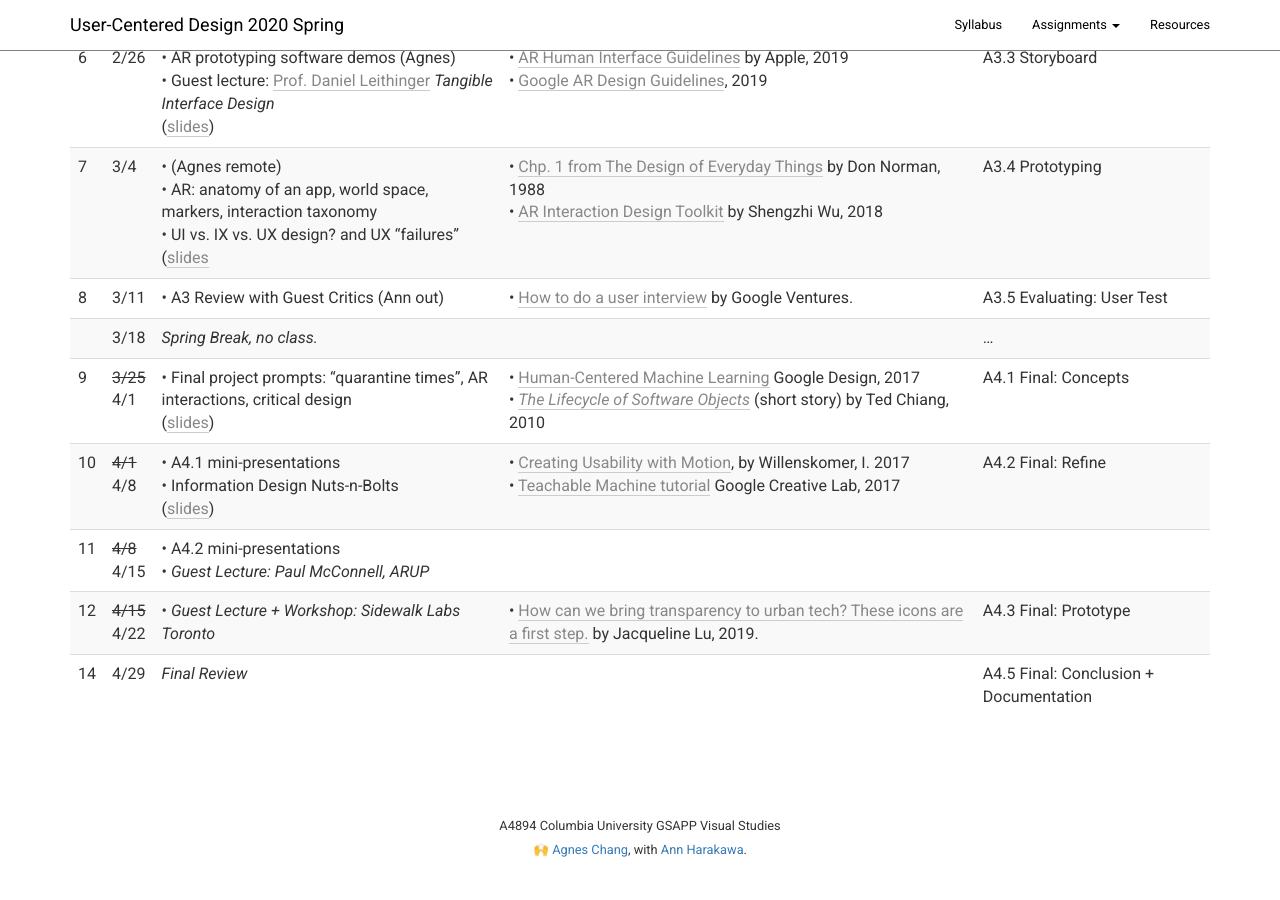
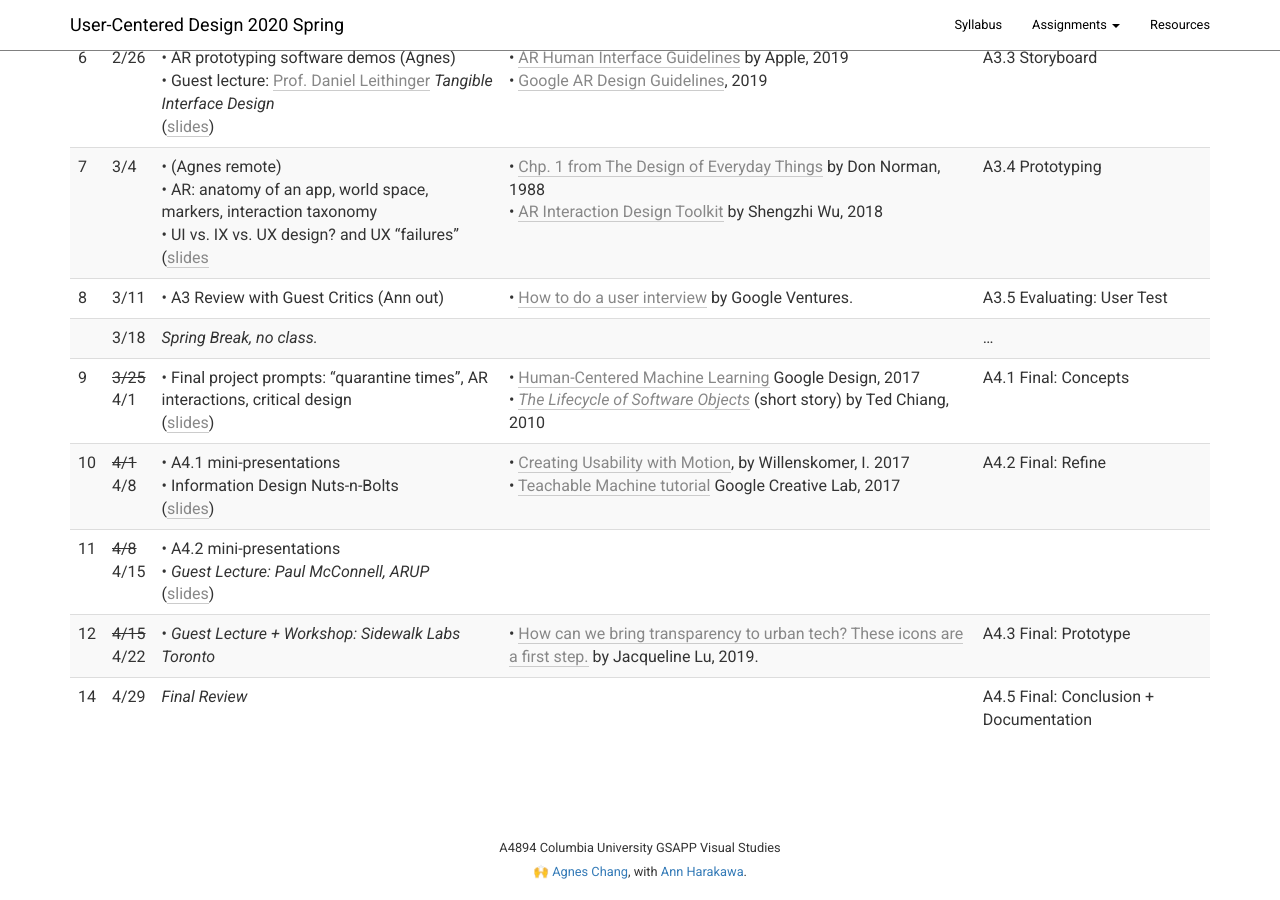
Before and after one commit to columbiaspatialinfo/columbiaspatialinfo.github.io, a Jekyll site: the page built from index.md, in a window 1280 px wide and 900 px high, scrolled down 1209 px. Built offline with Jekyll 4.4.1, drawn with Linux system fonts in a browser that asks for light colours; our own code applies the rules of GitHub Pages for plain Markdown files; before the commit the page ends 2087 px from its top, so only the background shows below that.

Commit message:
Update index.md

```diff
--- a/index.md
+++ b/index.md
@@ -37,6 +37,6 @@ _Subject to change as semester progresses._
 |          | 3/18     | *Spring Break, no class.*                                                                              |                                                                                                                                                                                                                                                                                 | …                                                      |
 | 9        | ~~3/25~~<br>4/1     | • Final project prompts: "quarantine times", AR interactions, critical design<br>([slides](https://docs.google.com/presentation/d/1CHVgNC1b2EwlSl-tIb2RMIKOK6WdBZT_a09tWTHoqW8/edit#slide=id.g727ae0e415_1_71))                | • [Human-Centered Machine Learning](https://medium.com/google-design/human-centered-machine-learning-a770d10562cd) Google Design, 2017<br>• [_The Lifecycle of Software Objects_](https://courseworks2.columbia.edu/courses/99938/files?preview=7513849) (short story) by Ted Chiang, 2010                                                                                                                                        | A4.1 Final: Concepts                                  |
 | 10       | ~~4/1~~<br>4/8      | • A4.1 mini-presentations<br>• Information Design Nuts-n-Bolts<br>([slides](https://docs.google.com/presentation/d/1U5XJU-Oqr1TB7fyuvhBXkFUIRH31c9Oi9qFsBvcnL4c/edit?usp=sharing))                                                                                  | • [Creating Usability with Motion](https://medium.com/ux-in-motion/creating-usability-with-motion-the-ux-in-motion-manifesto-a87a4584ddc), by Willenskomer, I. 2017<br>• [Teachable Machine tutorial](https://teachablemachine.withgoogle.com/) Google Creative Lab, 2017                                                                                                             | A4.2 Final: Refine                                   |
-| 11       | ~~4/8~~<br>4/15      | • A4.2 mini-presentations<br>• *Guest Lecture: Paul McConnell, ARUP*                                                                     |                                                                                                                                                                                                                                                                                 |                                                        |
+| 11       | ~~4/8~~<br>4/15      | • A4.2 mini-presentations<br>• *Guest Lecture: Paul McConnell, ARUP*<br>([slides](https://docs.google.com/presentation/d/1plj3HQcuSabEwsvRS1X8TVX4O7Fk9bDsegdzI_Jypec/edit#slide=id.g723e240153_0_0))                                                                     |                                                                                                                                                                                                                                                                                 |                                                        |
 | 12       | ~~4/15~~<br>4/22     | • *Guest Lecture + Workshop: Sidewalk Labs Toronto*                              | • [How can we bring transparency to urban tech? These icons are a first step.](https://medium.com/sidewalk-talk/how-can-we-make-urban-tech-transparent-these-icons-are-a-first-step-f03f237f8ff0) by Jacqueline Lu, 2019.                                                                                                                                                        | A4.3 Final: Prototype                                  |
 | 14       | 4/29     | *Final Review*                                                                      |                                                                                                                                                                                                                                                                                 | A4.5 Final: Conclusion + Documentation                 |
```
